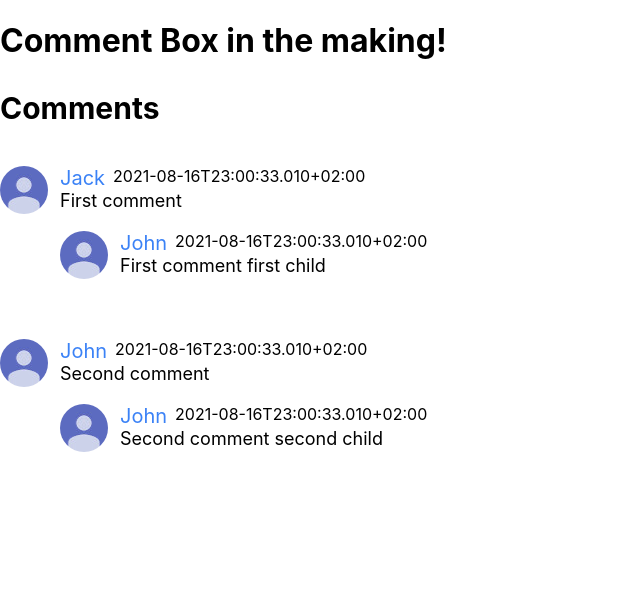
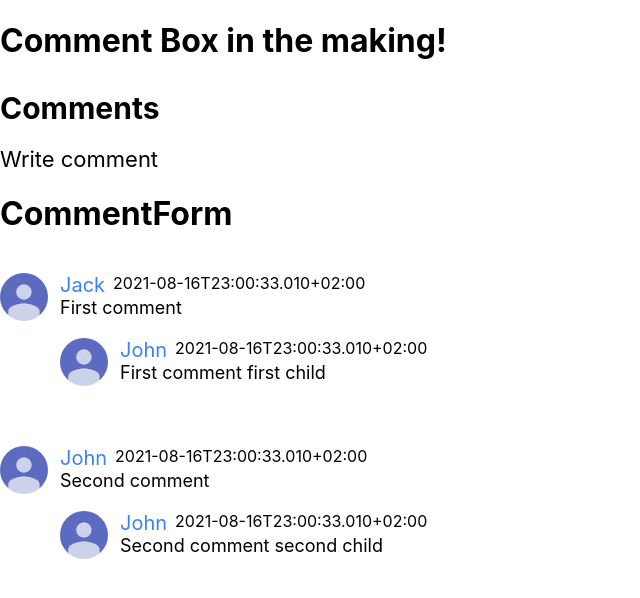
Before and after one commit to Raky79/Comments-Box, a React (Create React App) app: page / in a window 1280 px wide. Shown: the top 598 px of the page, without its empty margins (0-640 px from the left). Built offline with nearby package versions, Linux system fonts and the light colour scheme.

Commit message:
comment form

```diff
--- a/src/comments/Comments.js
+++ b/src/comments/Comments.js
@@ -1,6 +1,7 @@
 import { useState, useEffect } from "react";
 import {getComments as getCommentsApi} from '../api';
 import Comment from './Comment';
+import CommentForm from './CommentForm';
 
 const Comments  = ({currentUserId}) => {     // we need to pass in our props the currentUserId (in App.js -- <Comments currentUserId="1"/>) which will pass from our parent
 
@@ -16,6 +17,10 @@ const Comments  = ({currentUserId}) => {     // we need to pass in our props the
         new Date (a.createdAt).getTime() - new Date(b.createdAt).getTime);     // we need to convert createdAt ISO string to JS date // this sorts our replies in ascendent order
     };
 
+    const addComment = (text, parentId) => {
+        console.log("addComment", text, parentId);     // parentId , because when we create a reply we create a comment which is the child of another comment
+    };
+
     useEffect(() => {
         getCommentsApi().then(data => {      //the data will be the array of the backendComments
             setbackendComments(data);        // this is why here we can set the data we got from the backend
@@ -26,6 +31,8 @@ const Comments  = ({currentUserId}) => {     // we need to pass in our props the
     return (
       <div className="comments">
        <h3 className="comments-title">Comments</h3>
+       <div className="comment-form-title">Write comment</div>
+       <CommentForm submitLabel="Write" handleSubmit="addComment"/>
        {/* the container for the list of comments: */}
        <div className="comments-container">
        {/* and inside we want map through our comments and some of the comments are actuallly replies, so here we must first of all get our roots for comments and then render
```
